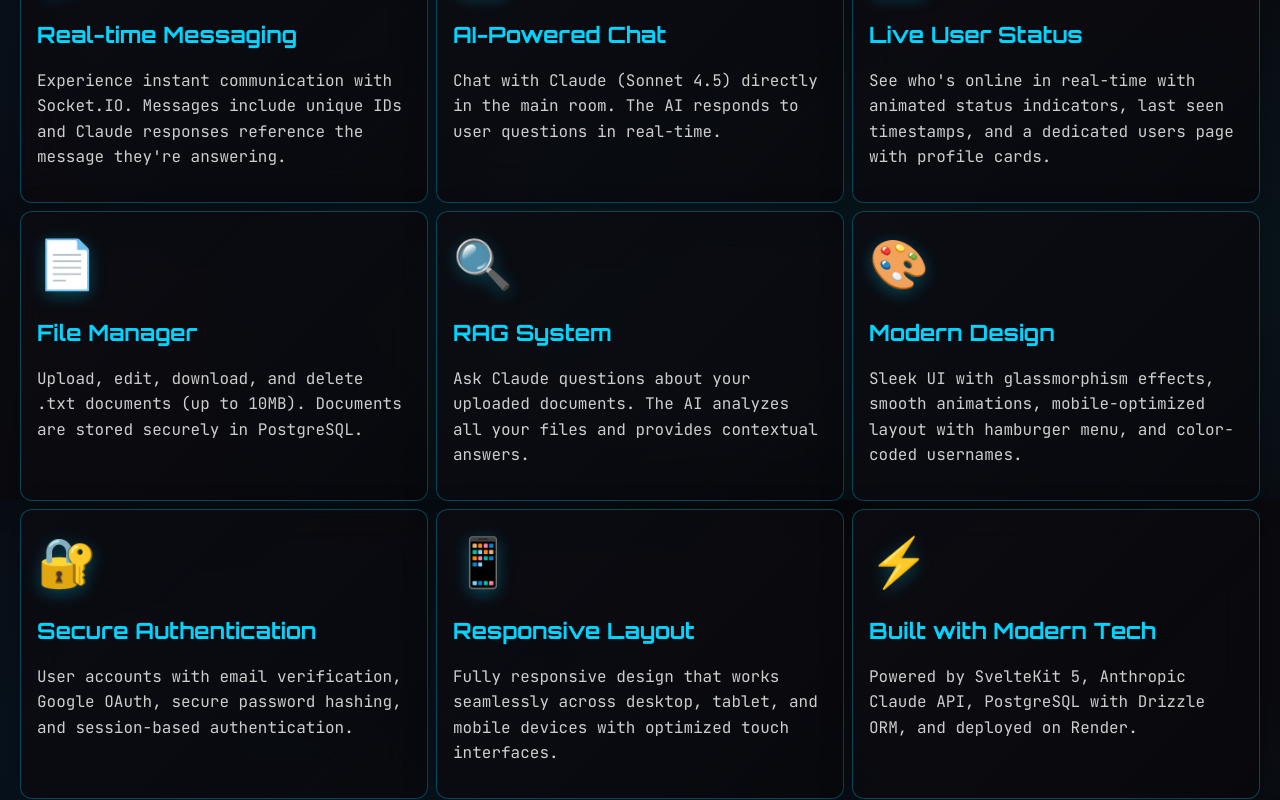
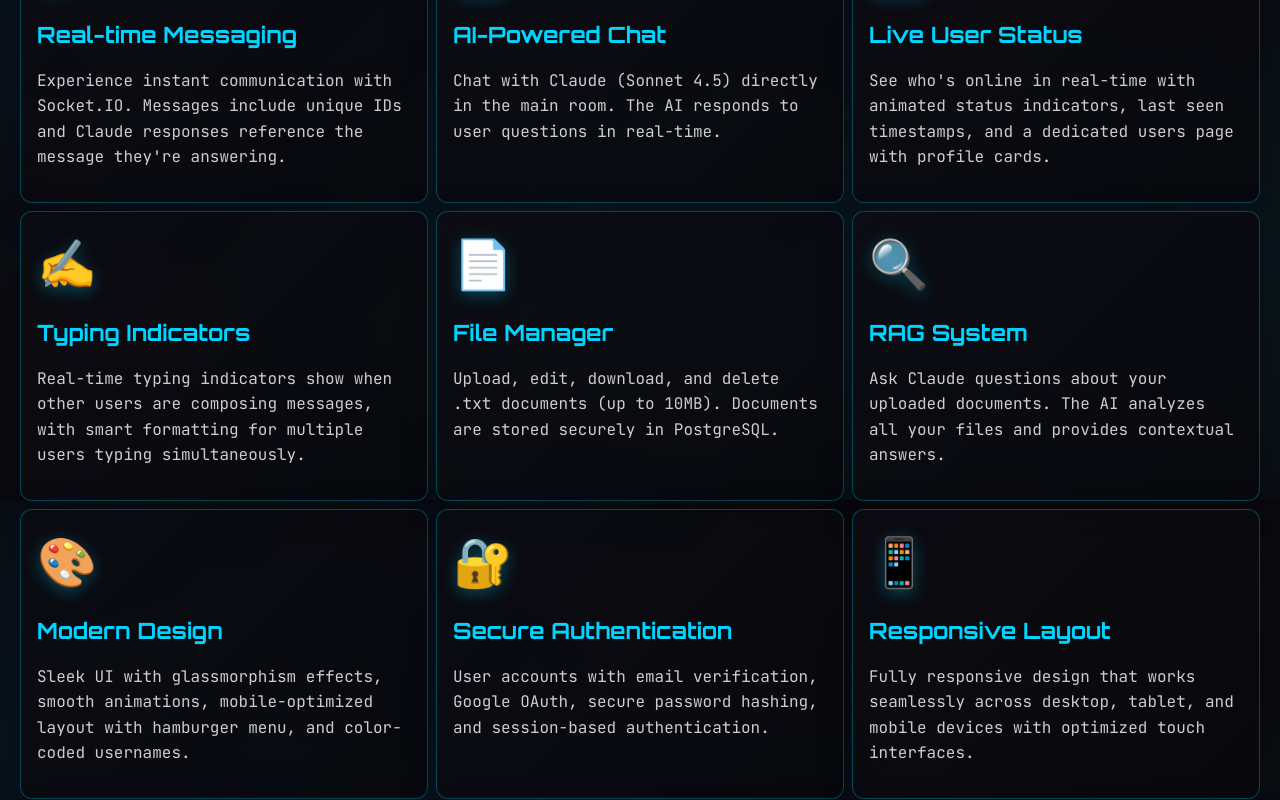
Before and after one commit to flooyd/chatroom, a SvelteKit app: page /about in a window 1280 px wide. Shown: the part 300-1100 px from the top of the page. Built offline with nearby package versions, Linux system fonts and the light colour scheme; no server answers.

Commit message:
update about

```diff
--- a/src/routes/about/+page.svelte
+++ b/src/routes/about/+page.svelte
@@ -21,6 +21,12 @@
 			<div class="card-icon">👥</div>
 			<h2>Live User Status</h2>
 			<p>See who's online in real-time with animated status indicators, last seen timestamps, and a dedicated users page with profile cards.</p>
+		</div>
+
+		<div class="feature-card">
+			<div class="card-icon">✍️</div>
+			<h2>Typing Indicators</h2>
+			<p>Real-time typing indicators show when other users are composing messages, with smart formatting for multiple users typing simultaneously.</p>
 		</div>
 
 		<div class="feature-card">
@@ -159,6 +165,7 @@
 	.feature-card:nth-child(7) { animation-delay: 0.4s; }
 	.feature-card:nth-child(8) { animation-delay: 0.45s; }
 	.feature-card:nth-child(9) { animation-delay: 0.5s; }
+	.feature-card:nth-child(10) { animation-delay: 0.55s; }
 
 	.feature-card:hover {
 		transform: translateY(-8px);
```
